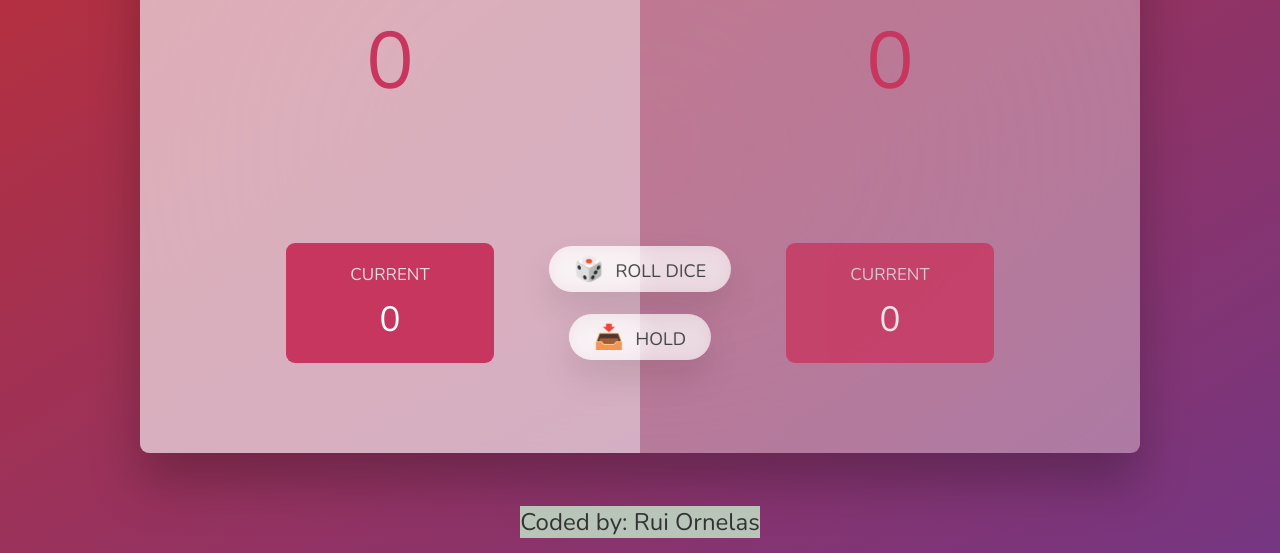
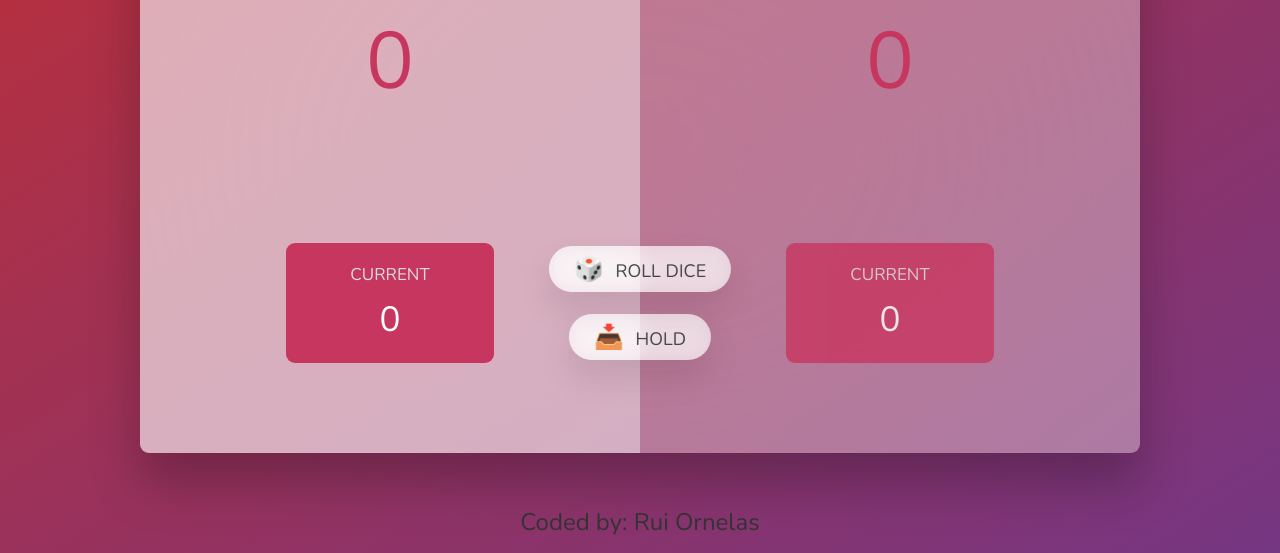
Before and after one commit to saintkTR/PigGameProject, a website: page index.html in a window 1280 px wide. Shown: the part 247-800 px from the top of the page. Drawn offline with nearby package versions, Linux system fonts and the light colour scheme.

Commit message:
updated frame

```diff
--- a/index.html
+++ b/index.html
@@ -31,13 +31,7 @@
       <button class="btn btn--hold">📥 Hold</button>
     </main>
     <script src="script.js"></script>
-    <div
-      style="
-        position: absolute;
-        bottom: 15px;
-        background-color: rgb(184, 197, 184);
-      "
-    >
+    <div style="position: absolute; bottom: 15px">
       <font size="+2"> Coded by: Rui Ornelas</font>
     </div>
   </body>
```
Also changed, not shown: dist/index.html.
